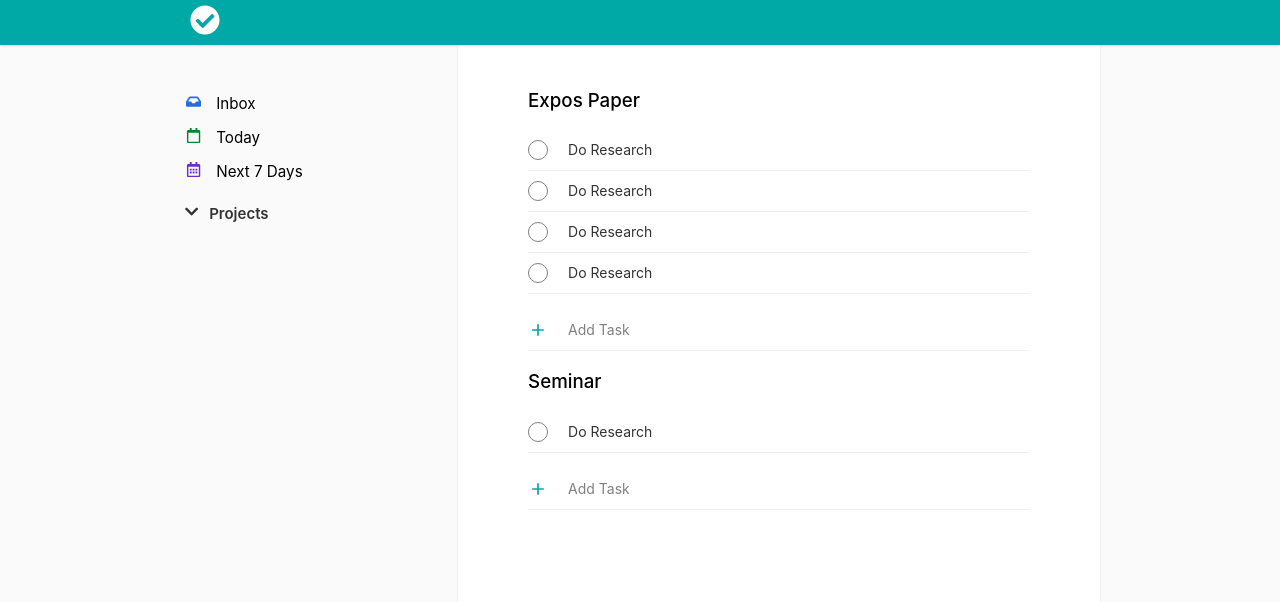
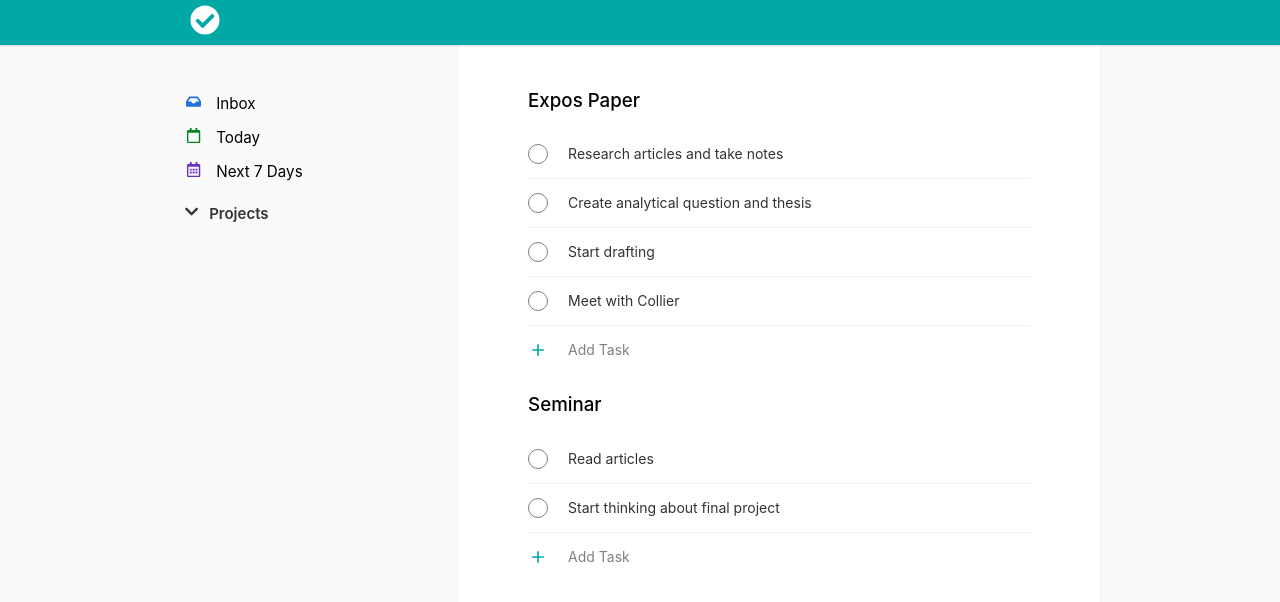
Before and after one commit to lithafnium/todolist, a React (Create React App) app: page / in a window 1280 px wide. Shown: the top 602 px of the page. Built offline with nearby package versions, Linux system fonts and the light colour scheme.

Commit message:
tried out using props

```diff
--- a/src/components/AddTask.js
+++ b/src/components/AddTask.js
@@ -4,14 +4,12 @@ import {MdAdd} from 'react-icons/md';
 function AddTask(){
 
 	return(
-		<ul class = "task-list">
+		<ul class = "add-task-holder">
 			<li>
-		<div class = "checkbox-holder">
-			<MdAdd class = "plus-svg" />
-			<span class = "addTask">Add Task</span>
-
-
-		</div>
+				<div class = "checkbox-holder">
+					<MdAdd class = "plus-svg" />
+					<span class = "addTask">Add Task</span>
+				</div>
 			</li>
 		</ul>
 	);
--- a/src/components/Checkbox.js
+++ /dev/null
@@ -1,15 +0,0 @@
-import React from 'react';
-
-function Checkbox(){
-	return(
-
-		<div class = "checkbox-holder">
-			<span class = "checkbox"/>
-			<span class = "task-content"> Do Research </span>
-
-		</div>
-	);
-}
-
-
-export default Checkbox;
--- /dev/null
+++ b/src/components/Task.js
@@ -0,0 +1,16 @@
+import React from 'react';
+
+function Task(props){
+	return(
+		<li>
+			<div class = "checkbox-holder">
+				<span class = "checkbox"/>
+				<span class = "task-content">{props.content}</span>
+
+			</div>
+		</li>
+	);
+}
+
+
+export default Task;
--- a/src/components/Tasks.js
+++ b/src/components/Tasks.js
@@ -1,5 +1,5 @@
 import React from 'react';
-import Checkbox from './Checkbox';
+import Task from './Task';
 import AddTask from './AddTask';
 
 function Tasks(){
@@ -8,29 +8,19 @@ function Tasks(){
 		<div class = "tasks">
 			<h3 class = "task-name">Expos Paper</h3>
 			<ul class = "task-list">
-				<li>
-					<Checkbox/>
-				</li>
-				<li>
-					<Checkbox/>
-				</li>
+				<Task content={"Research articles and take notes"}/>
+				<Task content={"Create analytical question and thesis"}/>
+				<Task content={"Start drafting"}/>
+				<Task content={"Meet with Collier"}/>
 
-				<li>
-					<Checkbox/>
-				</li>
-				<li>
-					<Checkbox/>
-				</li>
 
 			</ul>
 			<AddTask/>
 
 			<h3 class = "task-name">Seminar</h3>
 			<ul class = "task-list">
-				<li>
-					<Checkbox/>
-				</li>
-
+				<Task content={"Read articles"}/>
+				<Task content={"Start thinking about final project"}/>
 			</ul>
 			<AddTask/>
 		</div>
--- a/src/index.css
+++ b/src/index.css
@@ -96,10 +96,12 @@ nav {
 	border-radius: 3px;
 	padding: 7px 7px 7px 7px;
 	list-style-type: none;
+	transition: color .1s ease-in,background-color .1s ease-in;
 }
 
 .list-item:hover{
 	background-color: white;
+
 }
 
 .list-icon{
@@ -182,8 +184,10 @@ nav {
 .task-list{
     list-style-type: none;
     padding: 0;
+    margin-bottom: 0px;
 
 }
+
 
 .task-list li{
 	 display: -webkit-box;
@@ -191,8 +195,8 @@ nav {
     display: flex;
     line-height: 18px;
     color: #333;
-    padding-top: 10px;
-    padding-bottom: 10px;
+    padding-top: 14px;
+    padding-bottom: 14px;
     font-size: 14px;
     list-style-type: none;
     border-bottom: 1px solid #f0f0f0;
@@ -212,9 +216,40 @@ nav {
 	width: 20px;
 	height: 20px;
 	color: #00A9A5;
+	border-radius: 16px;
 }
 
 .addTask{
 	color: gray;
 	font-size: 14px;
 }
+
+.add-task-holder{
+	list-style-type: none;
+    padding: 0;
+    margin: 0px !important;
+}
+
+.add-task-holder li{
+ 	display: -webkit-box;
+    display: -ms-flexbox;
+    display: flex;
+    color: #333;
+    padding-top: 14px;
+    padding-bottom: 14px;
+    font-size: 14px;
+    list-style-type: none;
+}
+
+.add-task-holder li:hover{
+	cursor: pointer;
+}
+
+.add-task-holder li:hover .plus-svg{
+	background-color: #00A9A5;
+	color: white;
+}
+
+.add-task-holder li:hover .addTask{
+	color: #00A9A5;
+}
```
